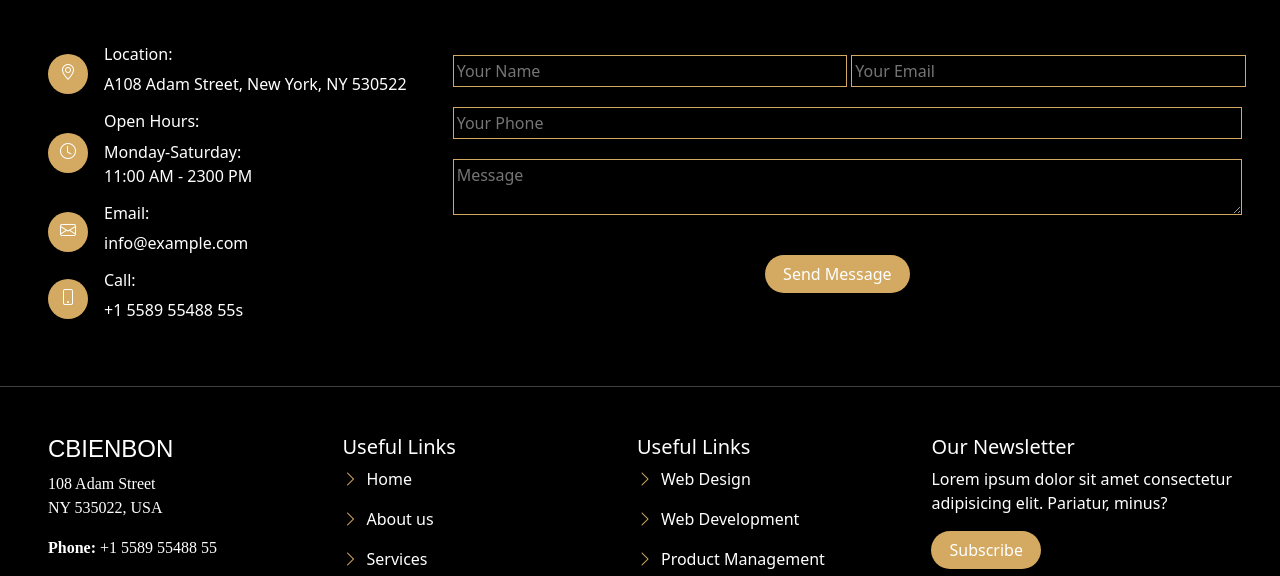
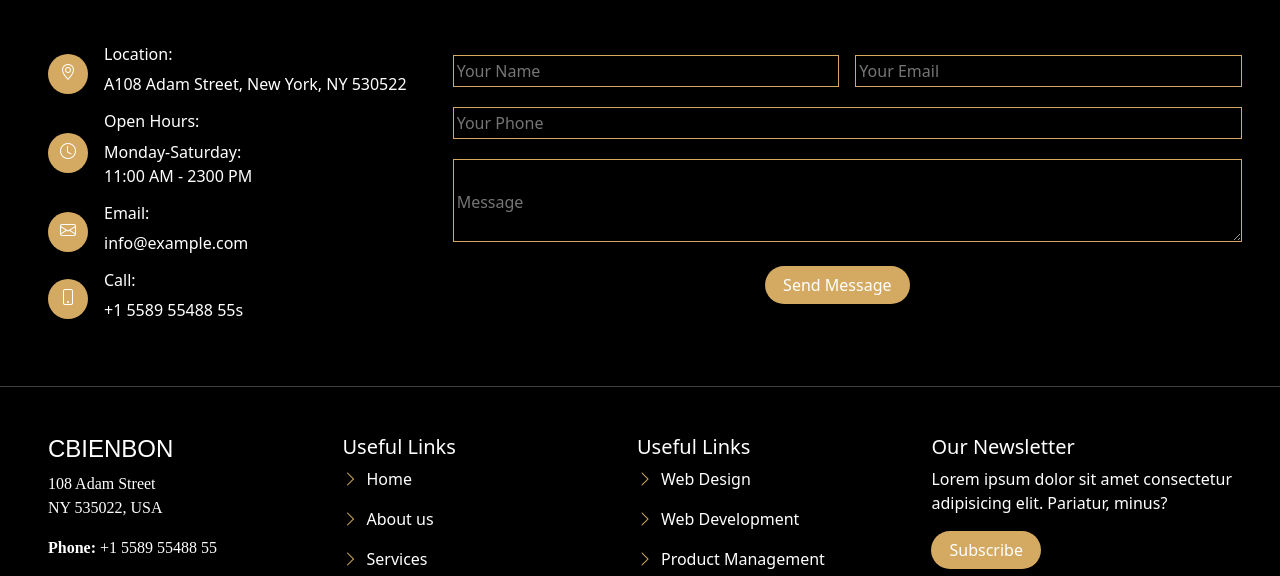
Before and after one commit to GrandeGH/Projet-CBienBon, a website: page index.html in a window 1280 px wide. Shown: the part 5456-6032 px from the top of the page. Drawn offline with nearby package versions, Linux system fonts and the light colour scheme.

Commit message:
35. textarea modif

```diff
--- a/index.html
+++ b/index.html
@@ -867,21 +867,21 @@
                 </div>
             </div>
             <div class="contactcolonne2 col-8">
-                <div class="d-flex gap-1">
-                    <div class="col-6">
-                        <input class="inputreserve" type="text" placeholder="Your Name" class="">
+                <div class="d-flex gap-3">
+                    <div class="col">
+                        <input class="inputreserve" type="text" placeholder="Your Name">
                     </div>
-                    <div class="col-6">
-                        <input class="inputreserve" type="text" placeholder="Your Email" class="">
+                    <div class="col">
+                        <input class="inputreserve" type="text" placeholder="Your Email">
                     </div>
                 </div>
                 <div class="">
-                    <input class="inputreserve" type="text" placeholder="Your Phone" class="">
+                    <input class="inputreserve" type="text" placeholder="Your Phone">
                 </div>
                 <div>
-                    <textarea class="inputreserve" name="" id="" placeholder="Message"></textarea>
+                    <textarea class="inputreserve" name="" id="Inputreserve" placeholder="Message"></textarea>
                 </div>
-                <div class="d-flex justify-content-center mt-4">
+                <div class="d-flex justify-content-center mt-2">
                     <button type="button" class="bookatablereserve">Send Message</button>
                 </div>
             </div>
--- a/src/sass/modules/_style.scss
+++ b/src/sass/modules/_style.scss
@@ -327,6 +327,10 @@ h3:nth-of-type(2) {
     margin-bottom: 10px;
 }
 
+#Inputreserve {
+    padding-top: 30px;
+}
+
 .chevronright {
     color: $jaunebrun;
 }
```
Also changed, not shown: public/css/app.css, 1 other file.
